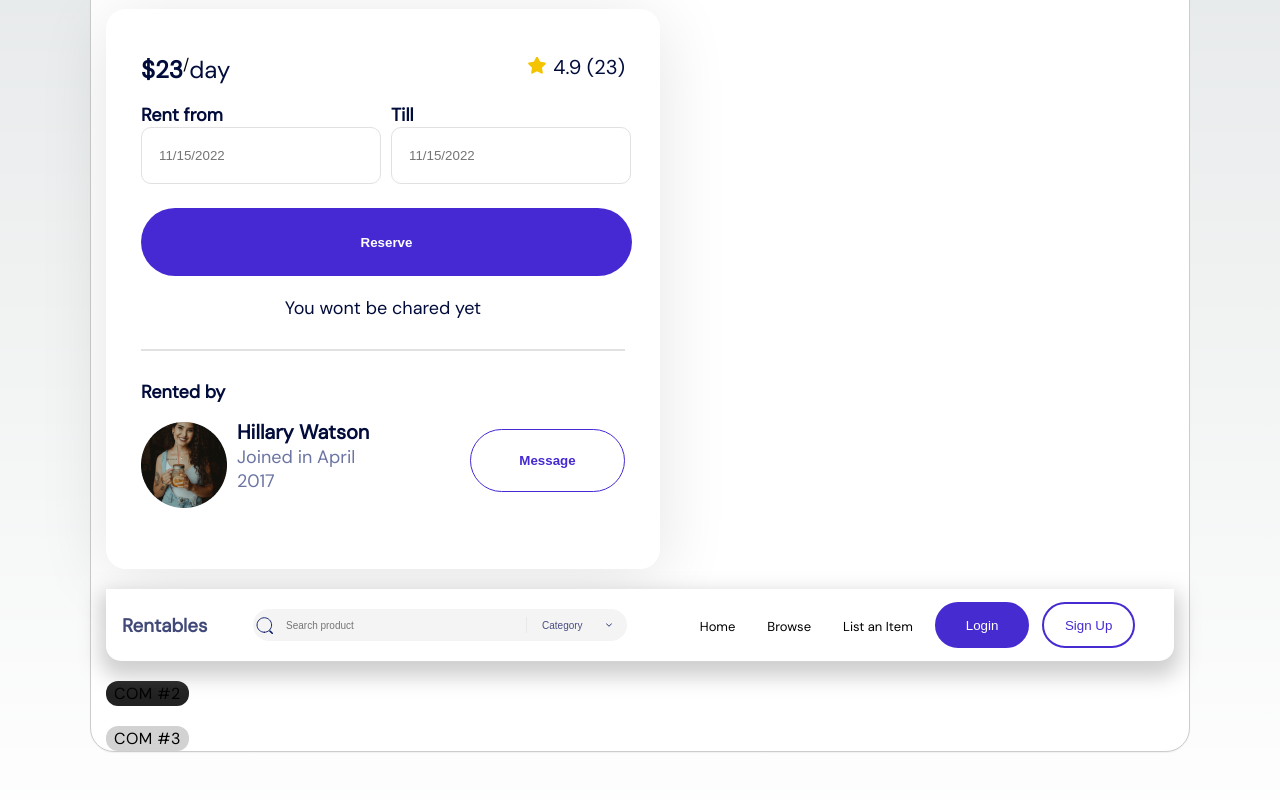
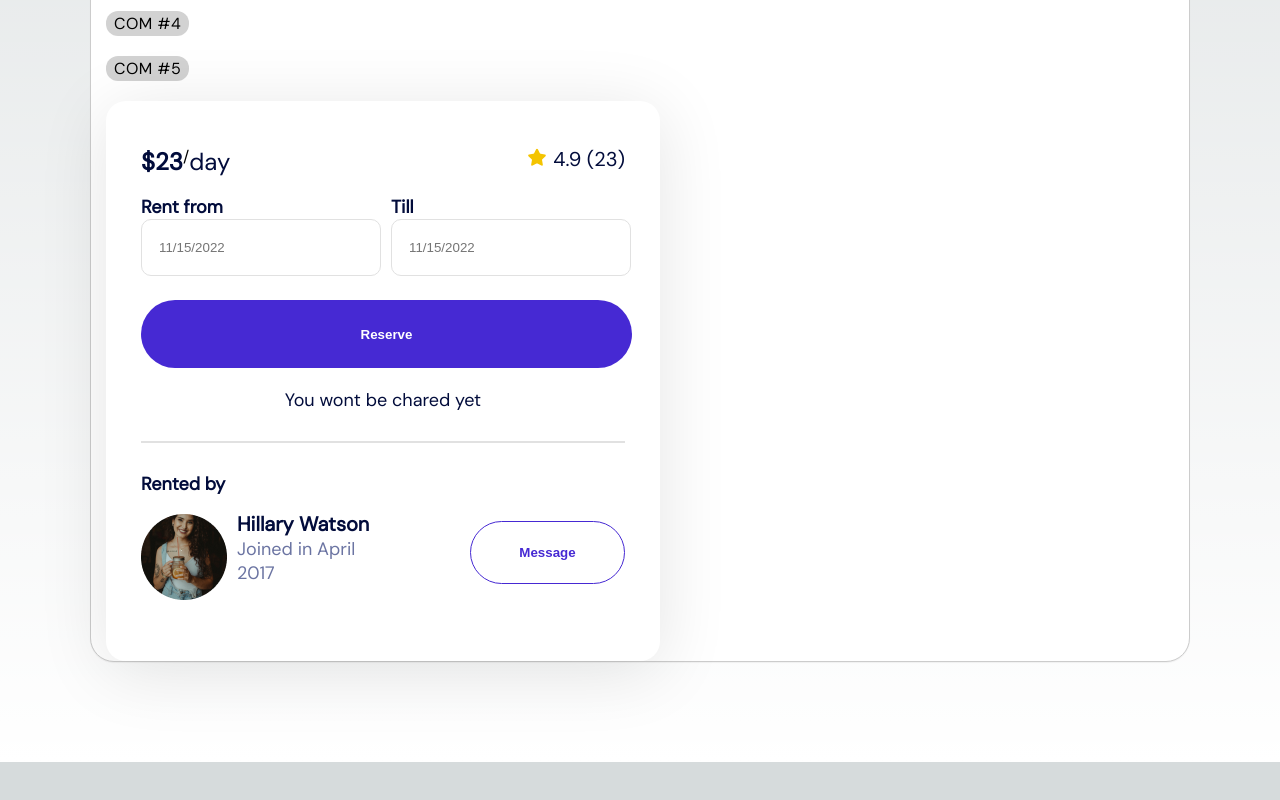
Before and after one commit to EdAncerys/component-lib, a Next.js app: page / in a window 1280 px wide. Shown: the part 678-1478 px from the top of the page. After the commit the page ends 1440 px from the top, so only its background shows below. Built offline with nearby package versions, Linux system fonts and the light colour scheme.

Commit message:
fixed allignment

```diff
--- a/app/page.tsx
+++ b/app/page.tsx
@@ -45,6 +45,9 @@ export default function Home() {
     <div className='container-wrapper'>
       <div className='container'>
         <Badge value='Com #1' backgroundColor='#c51111' />
+        <Header navList={navList} setSearchResult={setSearchResult}>
+          Rentables
+        </Header>
         <Badge value='Com #2' />
         <Card
           imageSrc={myImage}
@@ -74,11 +77,6 @@ export default function Home() {
           setTillDate={setTillDate}
           handleReserveData={handleReserveData}
         />
-        <Header navList={navList} setSearchResult={setSearchResult}>
-          Rentables
-        </Header>
-        <Badge value='Com #2' />
-        <Badge value='Com #3' backgroundColor='#d2d2d2' />
       </div>
     </div>
   )
```
